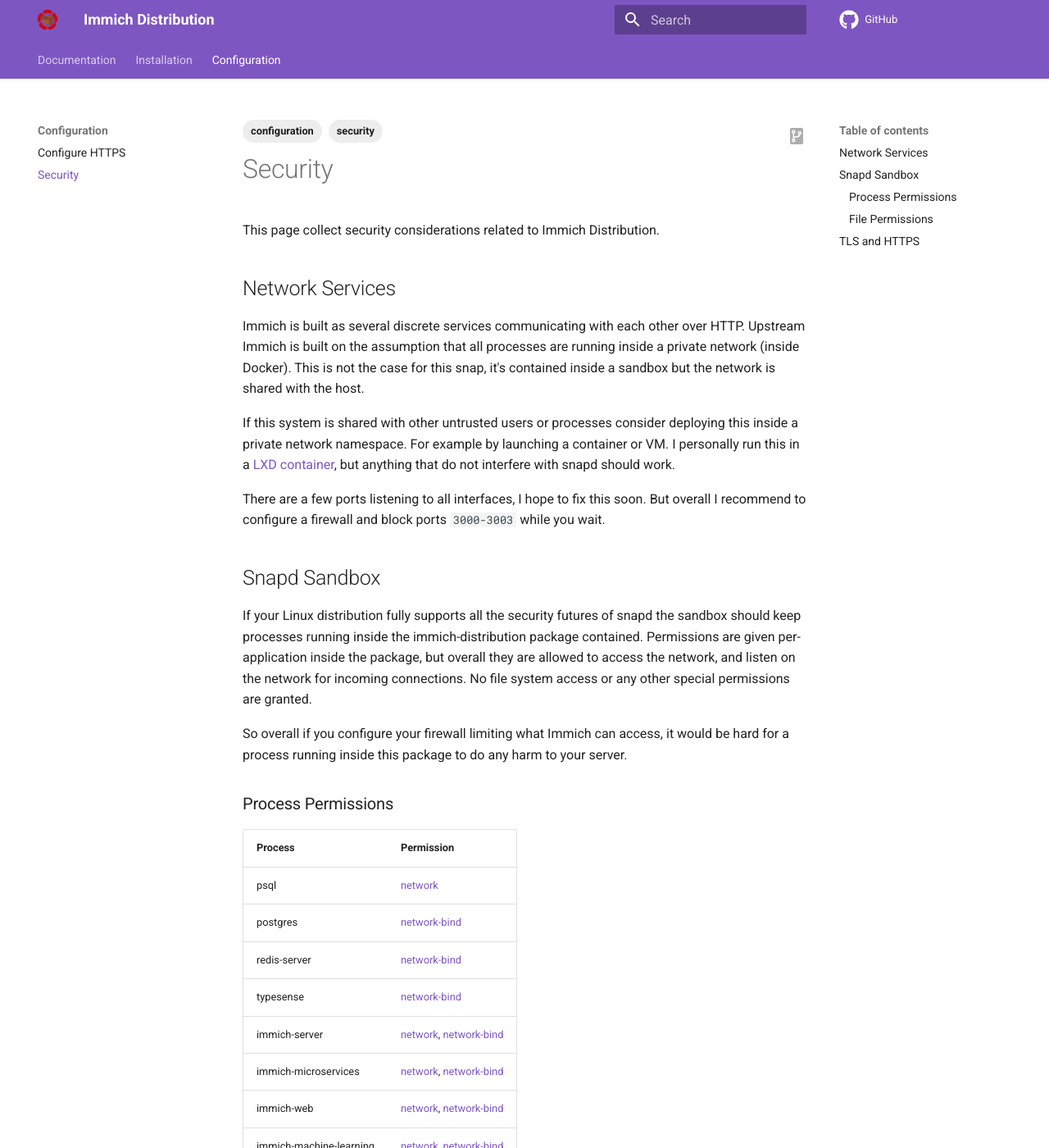
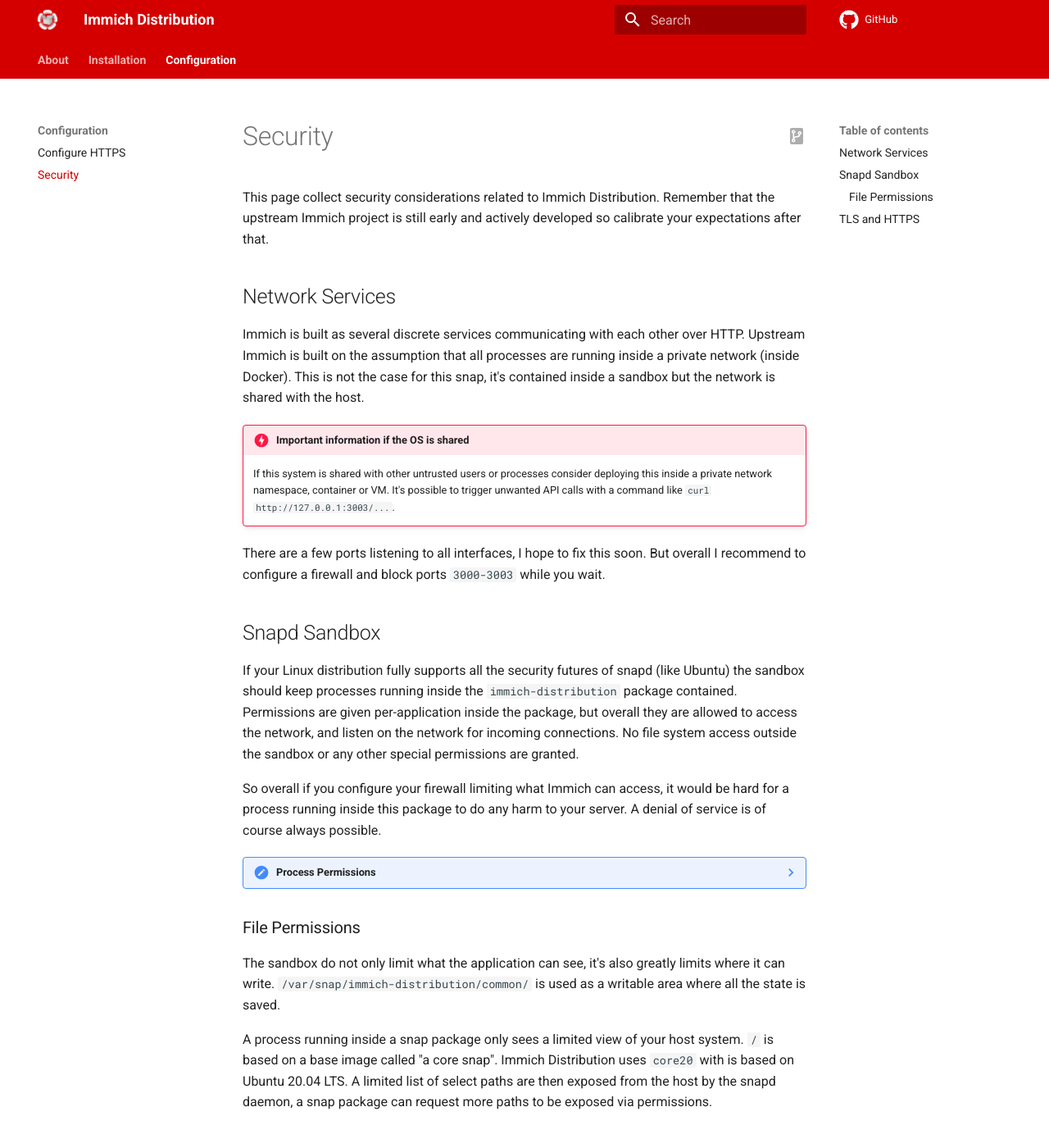
Before and after one commit to nsg/immich-distribution, an MkDocs documentation site: the page built from docs/docs/configuration/security.md, in a window 1280 px wide and 1400 px high. Shown: the whole window at 82% size. Built offline with MkDocs 1.6.1 and Material for MkDocs 9.7.7, drawn with Linux system fonts in a browser that asks for light colours; comment, search, counter and statistics services are not loaded; some of the changed text lies outside the part shown.

Commit message:
Finalize port to mkdocs

````diff
--- a/docs/docs/configuration/security.md
+++ b/docs/docs/configuration/security.md
@@ -1,59 +1,58 @@
----
-tags:
-  - security
-  - configuration
----
 # Security
 
-This page collect security considerations related to Immich Distribution.
+This page collect security considerations related to Immich Distribution. Remember that the upstream Immich project is still early and actively developed so calibrate your expectations after that.
 
 ## Network Services
 
 Immich is built as several discrete services communicating with each other over HTTP. Upstream Immich is built on the assumption that all processes are running inside a private network (inside Docker). This is not the case for this snap, it's contained inside a sandbox but the network is shared with the host.
 
-If this system is shared with other untrusted users or processes consider deploying this inside a private network namespace. For example by launching a container or VM. I personally run this in a [LXD container](https://linuxcontainers.org/lxd/introduction/), but anything that do not interfere with snapd should work.
+!!! Danger "Important information if the OS is shared"
+
+    If this system is shared with other untrusted users or processes consider deploying this inside a private network namespace, container or VM. It's possible to trigger unwanted API calls with a command like `curl http://127.0.0.1:3003/...`.
 
 There are a few ports listening to all interfaces, I hope to fix this soon. But overall I recommend to configure a firewall and block ports `3000-3003` while you wait.
 
 ## Snapd Sandbox
 
-If your Linux distribution fully supports all the security futures of snapd the sandbox should keep processes running inside the immich-distribution package contained. Permissions are given per-application inside the package, but overall they are allowed to access the network, and listen on the network for incoming connections. No file system access or any other special permissions are granted.
+If your Linux distribution fully supports all the security futures of snapd (like Ubuntu) the sandbox should keep processes running inside the `immich-distribution` package contained. Permissions are given per-application inside the package, but overall they are allowed to access the network, and listen on the network for incoming connections. No file system access outside the sandbox or any other special permissions are granted.
 
-So overall if you configure your firewall limiting what Immich can access, it would be hard for a process running inside this package to do any harm to your server.
+So overall if you configure your firewall limiting what Immich can access, it would be hard for a process running inside this package to do any harm to your server. A denial of service is of course always possible.
 
-### Process Permissions
+??? Note "Process Permissions"
 
-| Process | Permission |
-| ------- | ---- |
-| psql | [network](https://snapcraft.io/docs/network-interface) |
-| postgres | [network-bind](https://snapcraft.io/docs/network-bind-interface) |
-| redis-server | [network-bind](https://snapcraft.io/docs/network-bind-interface) |
-| typesense | [network-bind](https://snapcraft.io/docs/network-bind-interface) |
-| immich-server | [network](https://snapcraft.io/docs/network-interface), [network-bind](https://snapcraft.io/docs/network-bind-interface) |
-| immich-microservices | [network](https://snapcraft.io/docs/network-interface), [network-bind](https://snapcraft.io/docs/network-bind-interface) |
-| immich-web | [network](https://snapcraft.io/docs/network-interface), [network-bind](https://snapcraft.io/docs/network-bind-interface) |
-| immich-machine-learning | [network](https://snapcraft.io/docs/network-interface), [network-bind](https://snapcraft.io/docs/network-bind-interface) |
-| cli | [network](https://snapcraft.io/docs/network-interface) |
-| haproxy | [network](https://snapcraft.io/docs/network-interface), [network-bind](https://snapcraft.io/docs/network-bind-interface) |
-| sync | [network](https://snapcraft.io/docs/network-interface) |
-| backup | - |
-| import | - |
-| acme | [network](https://snapcraft.io/docs/network-interface), [network-bind](https://snapcraft.io/docs/network-bind-interface) |
+    | Process | Permission | Description |
+    | ------- | ---------- | ----------- |
+    | psql | [network](https://snapcraft.io/docs/network-interface) | General network access |
+    | postgres | [network-bind](https://snapcraft.io/docs/network-bind-interface) | Listen for incoming connections |
+    | redis-server | [network-bind](https://snapcraft.io/docs/network-bind-interface) | Listen for incoming connections |
+    | typesense | [network-bind](https://snapcraft.io/docs/network-bind-interface) | Listen for incoming connections |
+    | immich-server | [network](https://snapcraft.io/docs/network-interface), [network-bind](https://snapcraft.io/docs/network-bind-interface) | General network access, Listen for incoming connections |
+    | immich-microservices | [network](https://snapcraft.io/docs/network-interface), [network-bind](https://snapcraft.io/docs/network-bind-interface) | General network access, Listen for incoming connections |
+    | immich-web | [network](https://snapcraft.io/docs/network-interface), [network-bind](https://snapcraft.io/docs/network-bind-interface) | General network access, Listen for incoming connections |
+    | immich-machine-learning | [network](https://snapcraft.io/docs/network-interface), [network-bind](https://snapcraft.io/docs/network-bind-interface) | General network access, Listen for incoming connections |
+    | cli | [network](https://snapcraft.io/docs/network-interface) | General network access |
+    | haproxy | [network](https://snapcraft.io/docs/network-interface), [network-bind](https://snapcraft.io/docs/network-bind-interface) | General network access, Listen for incoming connections |
+    | sync | [network](https://snapcraft.io/docs/network-interface) | General network access |
+    | backup | - | |
+    | import | - | |
+    | acme | [network](https://snapcraft.io/docs/network-interface), [network-bind](https://snapcraft.io/docs/network-bind-interface) | General network access, Listen for incoming connections |
 
-Looking at your process list you may notice that several of the processes run as root, that can look scary, note that this is as root inside the sandbox with limited capabilities. The process is fully contained by the snapd sanbox. If you are curious you can inspect the sandbox by executing
+    Looking at your process list you may notice that several of the processes run as root, that can look scary, note that this is as root inside the sandbox with limited capabilities. The process is fully contained by the snapd sanbox.
 
-```sh
-sudo snap run --shell immich-distribution.{PROCESS}
-```
+    If you are curious you can jump in and inspect the sandbox by executing
+
+    ```sh
+    sudo snap run --shell immich-distribution.{PROCESS}
+    ```
 
 ### File Permissions
 
 The sandbox do not only limit what the application can see, it's also greatly limits where it can write. `/var/snap/immich-distribution/common/` is used as a writable area where all the state is saved.
 
-A process running inside a snap package only sees a limited view of your host system. `/` is based on a base image called "a core snap". Immich Distribution uses `core20` with is based on Ubuntu 20.04 LTS. A limited list of select paths are then exposed from the host my the snapd daemon, a snap package can request more paths to be exposed via permissions.
+A process running inside a snap package only sees a limited view of your host system. `/` is based on a base image called "a core snap". Immich Distribution uses `core20` with is based on Ubuntu 20.04 LTS. A limited list of select paths are then exposed from the host by the snapd daemon, a snap package can request more paths to be exposed via permissions.
 
 ## TLS and HTTPS
 
-Immich serves traffic over plain text HTTP, you can issue let's encrypt certificates and configure haproxy to use them to encrypt all traffic leaving the server. For more information see [configure HTTPS](@/configuration/https.md)
+Immich serves traffic over plain text HTTP, you can issue let's encrypt certificates and configure haproxy to use them to encrypt all traffic leaving the server. For more information see [configure HTTPS](/configuration/https)
 
 No internal traffic is encrypted, traffic is only sent locally via the loopback (lo, 127.0.0.1) interface so an external observer will not be able to listen in. This can be a security consideration if you have untrusted users or software running on the same server.
--- /dev/null
+++ b/docs/docs/css/extra.css
@@ -0,0 +1,13 @@
+:root {
+    --md-primary-fg-color:        #d40000;
+    --md-primary-fg-color--light: #f3b8b8;
+    --md-primary-fg-color--dark:  #740209;
+}
+
+.md-tabs {
+    font-weight: bold;
+}
+
+.img-scale {
+    width: clamp(5rem, 25vw, 12rem);
+}
--- a/docs/docs/install.md
+++ b/docs/docs/install.md
@@ -4,9 +4,19 @@
 sudo snap install immich-distribution
 ```
 
-The package can be installed from the snap store like any other snap package. The package is over 500MB in size so it can take a little while to install. See the [installation section](/installation/install.md) for more information.
+The package can be installed from the snap store like any other snap package. The package is **huge** (over 700MB) so it can take some time to download. For more information see the [Snap Store](https://snapcraft.io/immich-distribution).
 
-<iframe src="https://snapcraft.io/immich-distribution/embedded?channels=true" frameborder="0" width="100%" height="350px" style="border: 1px solid #CCC; border-radius: 2px;"></iframe>
+<iframe src="https://snapcraft.io/immich-distribution/embedded?channels=true" frameborder="0" width="100%" height="390px" style="border: 1px solid #CCC; border-radius: 2px;"></iframe>
+
+??? Warning "Important information if you like to use candidate, beta or edge"
+
+    The `edge` channel is not intended for end users, it contains experimental untested builds directly from the repository. The `beta` channel contains software that "works on my machine" and is published for general testing, expect things to break. I personally use `candidate` as a staging ground to try out a release for a few days before I push it to stable.
+
+    Updates from "candidate to candidate", "stable to stable" or "stable to candidate" should always work. Otherwise I consider it a bug. The snap may contain migration logic that makes hard to downgrade, **never** downgrade a revision.
+
+    ![](/assets/channel-flow.png)
+
+    Feel free to use the `candidate` channel if you can't wait, but overall for a trouble free experience, stay at the default `stable` channel. Sounds complicated? Use the default `stable` channel.
 
 ## Prerequisites
 
@@ -14,47 +24,40 @@
 
 A computer running Linux with [support for snapd](https://snapcraft.io/docs/installing-snapd). Most commonly used Linux distributions are supported. If you do not have any strong preferences I recommends Ubuntu, or something Ubuntu based.
 
+??? Info "Windows and WSL2"
+
+    The snap *almost* works under Windows Subsystem for Linux. This is **not** a tested deployment but feel free to try it out if you are a Windows user. I did a quick test
+    and noticed only a minor problem with the machine learning service.
+
 ### Hardware
 
-A computer with a relatively modern Intel or AMD based CPU, for example the AVX instructionset is needed. You need **at minimum** 4GB available RAM, six or eight is preferred. You probably also need a lot of free disk space, pictures are stored at `/var/snap`.
+A computer with a relatively modern Intel or AMD based CPU, for example the AVX instructionset is needed. You need **at minimum** 4GB available RAM, 6 or 8 is preferred. You probably also need a lot of free disk space, pictures are stored at `/var/snap`.
 
-#### What about ARM?
+??? Note "What about ARM?"
 
-There is nothing technically blocking me from adapting this package for more architectures like ARM. At the moment I do not have any ARM based systems running to test and develop ARM support, so I have focused my resources on what I use personally.
+    There is nothing technically blocking me from adapting this package for more architectures like ARM. At the moment I do not have any ARM based systems running to test and develop ARM support, so I have focused my resources on what I use personally.
 
-### Type of server
+### Used ports
 
-Any type of server/computer will work. A home server, or an always on computer will work just fine. If you need to access it from the outside world, a port forward (port 80, and 443 if you like to use https) from your router to Immich would probably work. An alternative is to use a VPN (like [WireGuard](https://www.wireguard.com/) or [Tailscale](https://tailscale.com/)) to access the server from the outside.
+Immich Distribution requires ports `80`, `443`, `3000-3003`, `5432`, `6379`, `8108` to be unused, only port 80 (and possible 443) needs to be available over the network. Immich will fail to start if they are used by another application.
 
-A [VPS](https://en.wikipedia.org/wiki/Virtual_private_server) or server running in a datacenter will of course work. All you need to do is to install the package and you are ready to go!
+??? Info "Used ports with service names"
 
-### Available ports
+    | Port | Interface | Comment |
+    | ---- | --------- | ------- |
+    | `80`   | all | HAProxy - Reverse proxy |
+    | `443`  | all | HAProxy (only if HTTPS is enabled) |
+    | `3000-3003` | all | Immich Services |
+    | `5432` | lo | Postgres - Relation database |
+    | `6379` | lo | Redis - In-memory KV database |
+    | `8108` | lo | Typesense - Search database |
 
-The following ports will be used by Immich Distribution and they need to be unused.
+## Connecting to the server
 
-| Port | Interface | Comment |
-| ---- | --------- | ------- |
-| 80   | all | HAProxy |
-| 443  | all | HAProxy (only if HTTPS is enabled) |
-| 3000-3003 | all | Immich |
-| 5432 | lo | Postgres |
-| 6379 | lo | Redis |
-| 8108 | lo | Typesense |
+![](/assets/immich-loading.png){ align=right .img-scale }
 
-## Install
+If you installed immich-distribution to a server with the IP `192.168.1.10` open a browser and navigate to `http://192.168.1.10`. The stack can take up to a minute to fully start, especially the machine learning components are slow to start.
 
-Installing Immich Distribution is easy, just execute the following command on a server. The package is over 500MB so it can take some time to install, but with a decent internet connection it should be quite fast.
+See the official [Post Install Steps](https://immich.app/docs/install/post-install) will guide you to setup your account, and configure your mobile application.
 
-```sh
-sudo snap install immich-distribution
-```
-
-### Connecting to the server
-
-If you installed immich-distribution to a server with the IP 192.168.1.10 open a browser and navigate to http://192.168.1.10. The stack can take up to a minute to fully start, especially the machine learning components are slow to start. You should be greeted with a screen like this indicating that Immich is still loading.
-
-![](/img/immich-loading.png)
-
-The page will update and reload automatically when all services are ready. This is a new install so Immich will offer you to register an admin account. The official [Post Install Steps](https://immich.app/docs/install/post-install) will guide you to get going.
-
-If this installation is exposed to the public internet I stronly suggest that you set up https, for information how to do that see [Enable HTTPS](@/configuration/https.md)
+If this installation is exposed to the public internet I stronly suggest that you set up [https](/configuration/https) and read the [security](/configuration/security) section.
--- a/docs/mkdocs.yml
+++ b/docs/mkdocs.yml
@@ -4,8 +4,8 @@
 theme:
   name: material
   palette:
-    primary: deep purple
-  logo: assets/immich-dist.png
+    primary: custom
+  logo: assets/immich-dist-greyscale.png
   icon:
     repo: fontawesome/brands/github
     edit: material/source-repository
@@ -38,3 +38,12 @@
   - pymdownx.inlinehilite
   - pymdownx.snippets
   - tables
+  - attr_list
+  - md_in_html
+  - footnotes
+  - pymdownx.critic
+  - pymdownx.caret
+  - pymdownx.mark
+  - pymdownx.tilde
+extra_css:
+  - css/extra.css
````
Also changed, not shown: docs/docs/configuration/https.md (+3 -3 lines), docs/docs/index.md (+17 -8 lines), docs/docs/assets/immich-dist-greyscale.png (added), docs/docs/assets/immich-loading.png, docs/docs/assets/room.png (added).
